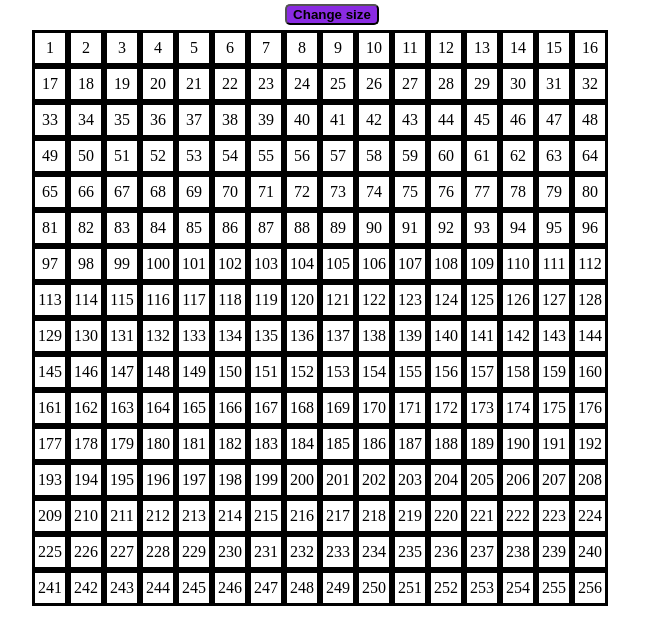
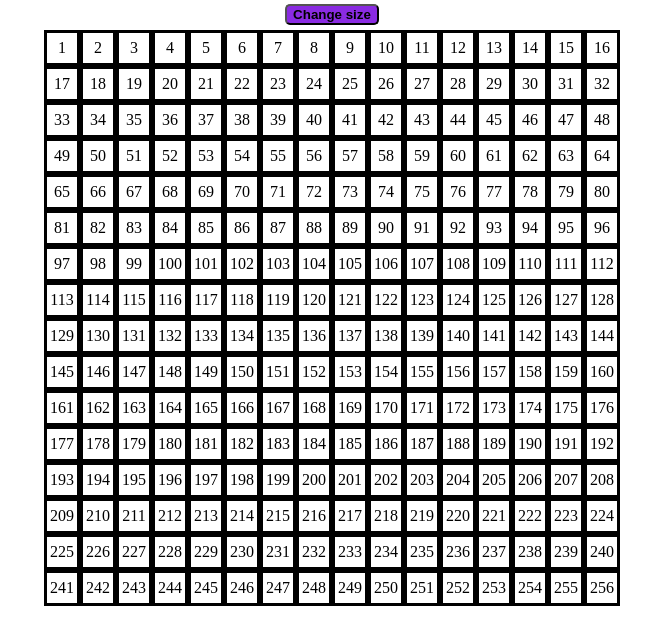
Before and after one commit to DominicanCodes/Etch-A-Sketch, a plain HTML site: page index.html in a window 1280 px wide. Shown: the part 36-680 px from the top of the page, without its empty margins (308-959 px from the left). Drawn offline with Linux system fonts and the light colour scheme.

Commit message:
Change layout to grid for board Add dynamic size by changing CSS through JavaScript

```diff
--- a/script.js
+++ b/script.js
@@ -2,8 +2,9 @@ let SIZE = 16
 let user_size = null
 
 function displayGraph(size=SIZE) {
+    const area = document.querySelector("#grid-container");
+    area.style.gridTemplateColumns = "repeat("+size+", 1fr)";
     size = size**2
-    const area = document.querySelector("#grid-container")
     for (i=0;i<size;i++) {
         const cell = document.createElement("div")
         cell.textContent = i + 1
@@ -15,7 +16,6 @@ function displayGraph(size=SIZE) {
 
 function clearGraph() {
     const area = document.querySelector("#grid-container")
-    console.log(area.childElementCount)
     for (i=area.childElementCount;i>0;i--) {
         console.log('C:' + area.lastChild)
         area.removeChild(area.lastChild)
--- a/style.css
+++ b/style.css
@@ -21,10 +21,9 @@ h1 {
 }
 
 #grid-container {
-    display: flex;
-    flex-wrap: wrap;
-    min-width: 600px;
-    max-width: 600px;
+    display: grid;
+    grid-template-columns: repeat(16, 1fr);
+    margin: auto;
 }
 
 .cell {
```
